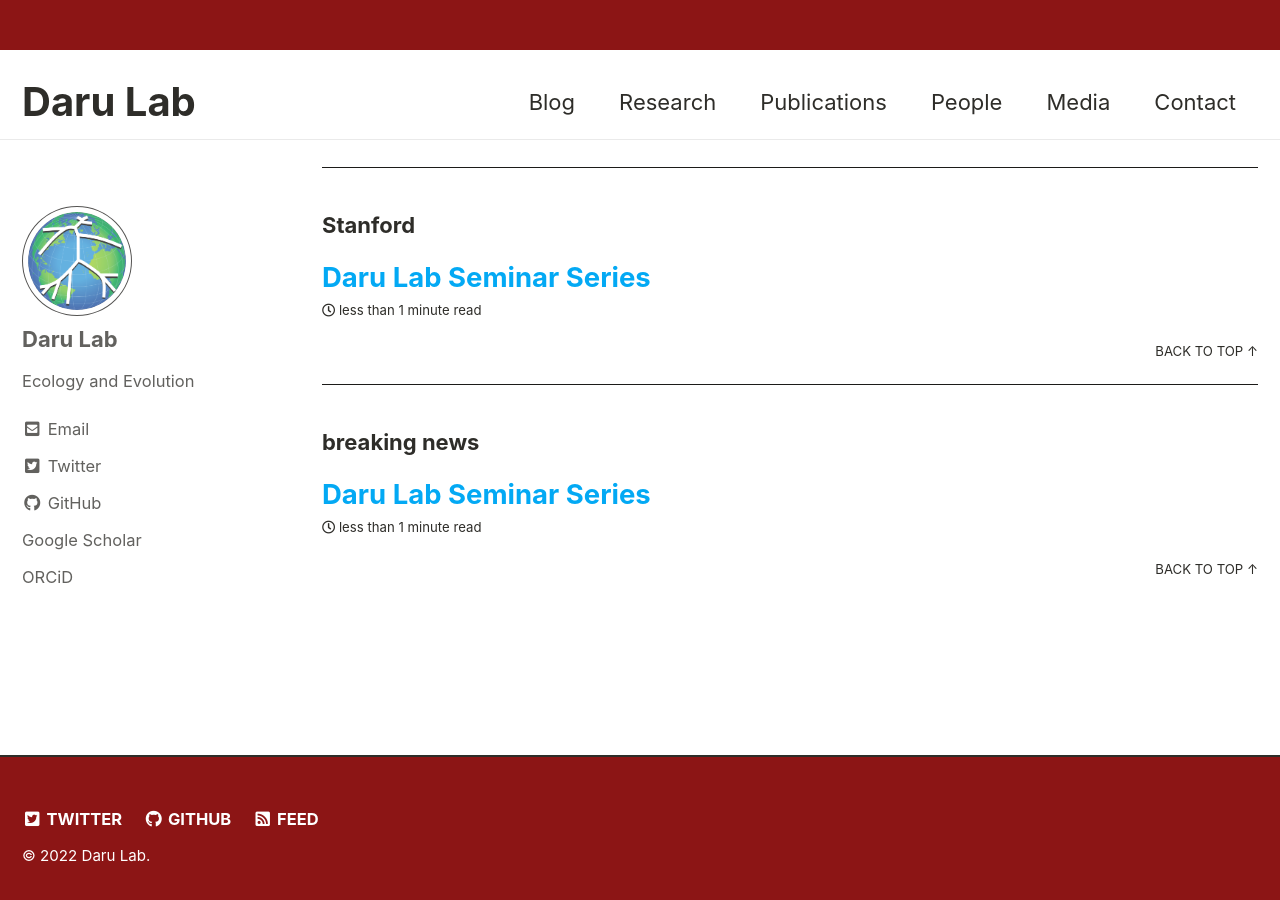
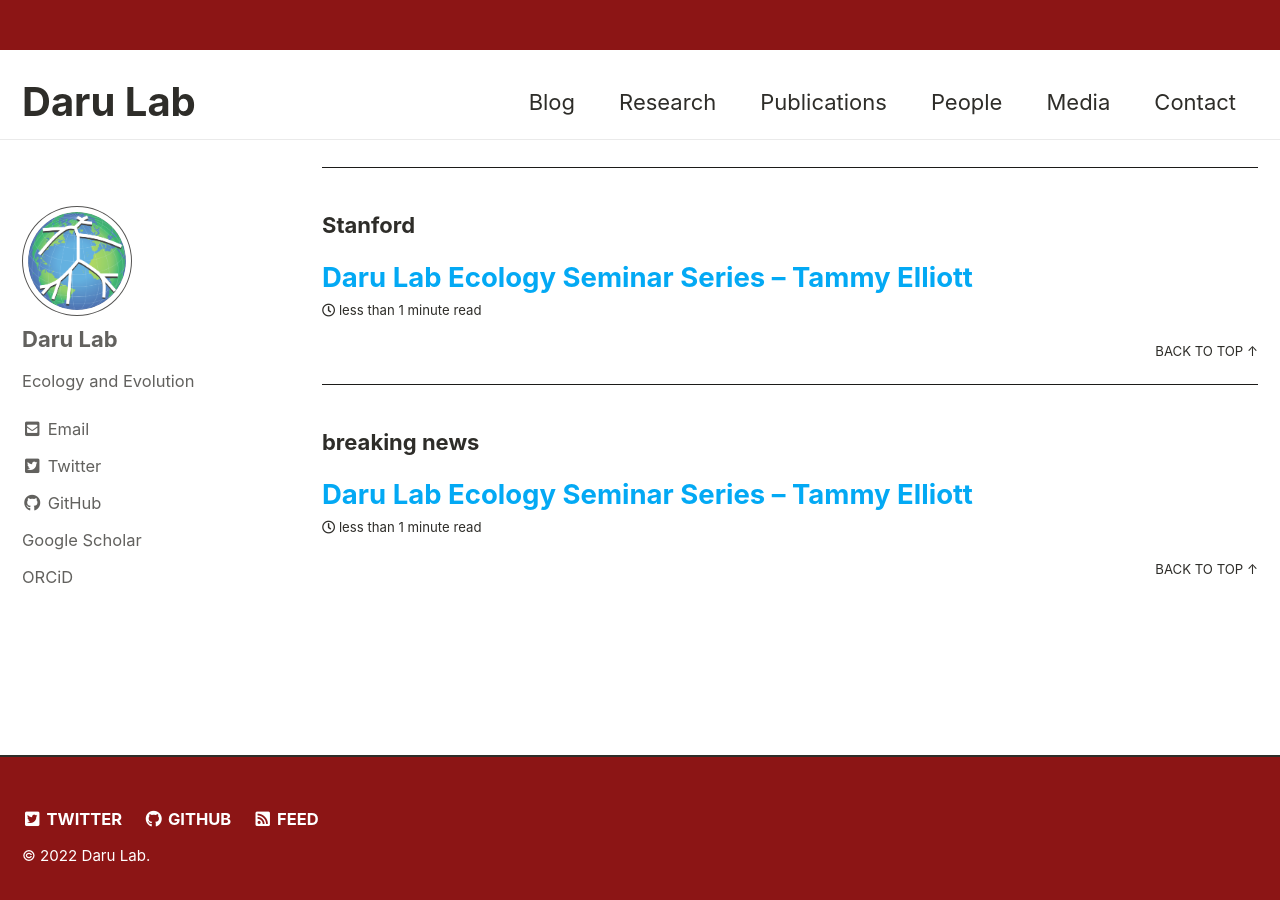
Before and after one commit to darunabas/darulab.github.io, a Jekyll site: the page built from _pages/tag-archive.md, in a window 1280 px wide and 900 px high, scrolled down 1973 px. Built offline with Jekyll 4.4.1, drawn with Linux system fonts in a browser that asks for light colours; cached includes are drawn as plain includes.

Commit message:
updated posts

```diff
--- a/_posts/2022-09-12-Daru-Lab-Seminar-Series.html
+++ b/_posts/2022-09-12-Daru-Lab-Seminar-Series.html
@@ -1,10 +1,10 @@
 ---
 layout: posts
 weight: 1
-title: "Daru Lab Seminar Series"
+title: "Daru Lab Ecology Seminar Series -- Tammy Elliott"
 excerpt: ""
 date: 2022-09-12
-lastmod: 2022-09-12
+lastmod: 2022-09-15
 type: post
 published: true
 author: barnabas_daru
@@ -22,7 +22,7 @@ tags:
   - breaking news
 ---
 
-<p></p><font size="+3"> Daru Lab Seminar Series -- <a href="http://www.northernbotanist.com/" target="_blank">Dr. Tammy Elliott</a></font>
+<p></p><font size="+3"> Daru Lab Ecology Seminar Series -- <a href="http://www.northernbotanist.com/" target="_blank">Dr. Tammy Elliott</a></font>
 
 <p>Friday, September 16, 2022
 <p> 12:00 p.m. - 1:00 p.m.
```
Also changed, not shown: _pages/people.md (+1 -1 lines).
